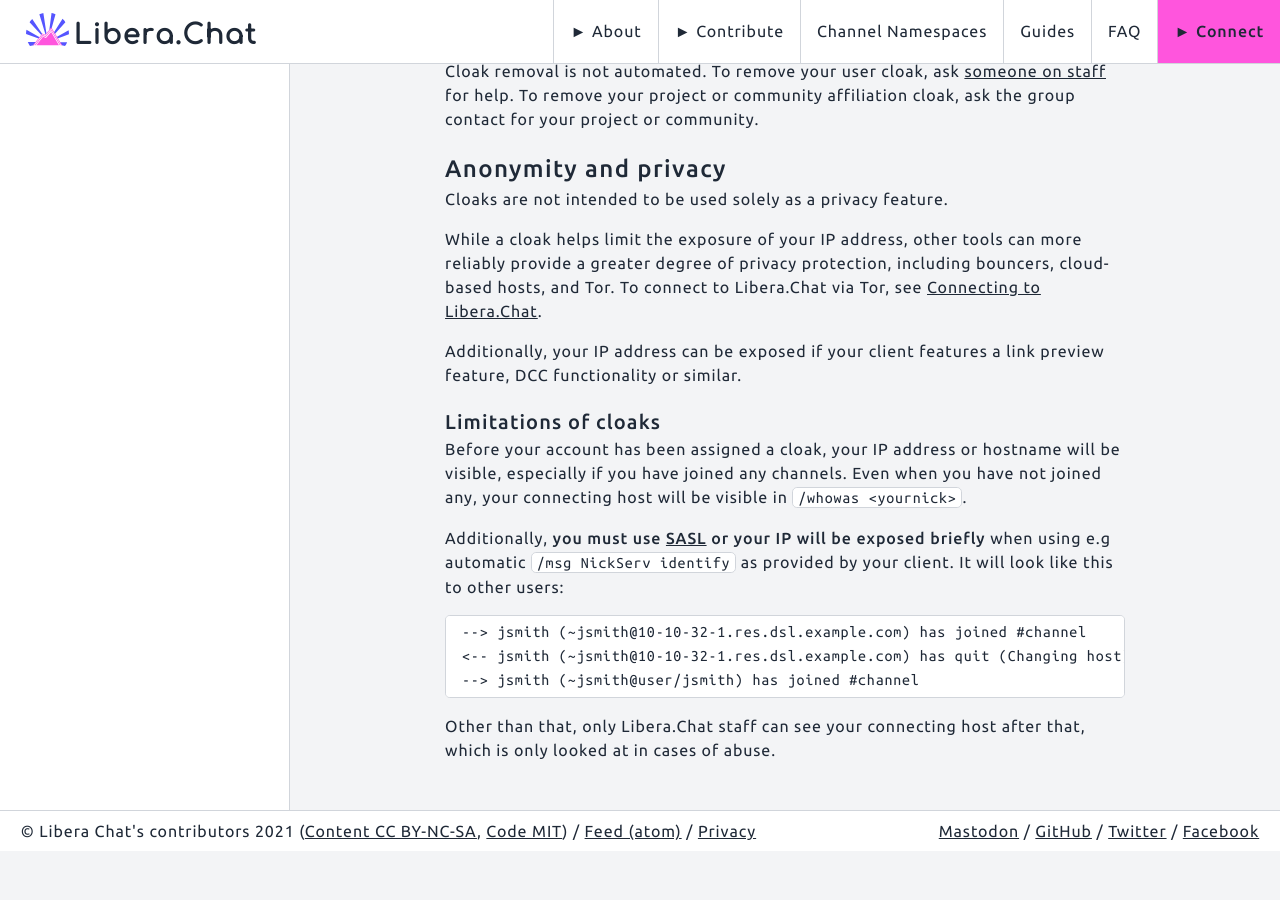
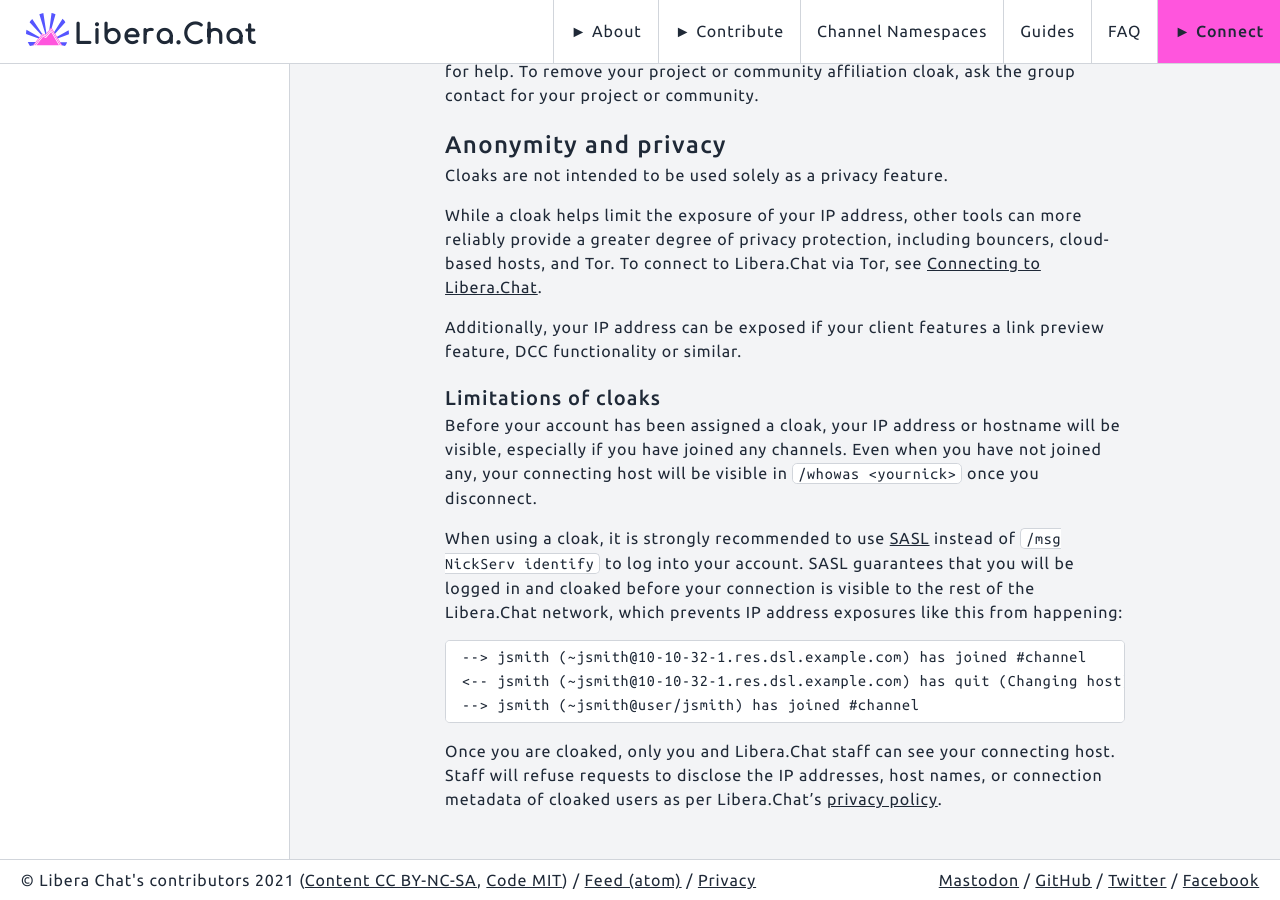
Before and after one commit to Libera-Chat/libera-chat.github.io, a Jekyll site: the page built from content/_guides/cloaks.md, in a window 1280 px wide and 900 px high, scrolled down 2358 px. Built offline with Jekyll 4.4.1, drawn with Linux system fonts in a browser that asks for light colours; before the commit the page ends 3209 px from its top, so only the background shows below that; some of the changed text lies outside the part shown.

Commit message:
Apply suggestions from code review
Co-authored-by: TheDaemoness <she@daemoness.dev>

````diff
--- a/content/_guides/cloaks.md
+++ b/content/_guides/cloaks.md
@@ -139,12 +139,13 @@
 Before your account has been assigned a cloak, your IP address or
 hostname will be visible, especially if you have joined any channels.
 Even when you have not joined any, your connecting host will be
-visible in `/whowas <yournick>`.
+visible in `/whowas <yournick>` once you disconnect.
 
-Additionally,
-**you must use [SASL](/guides/sasl) or your IP will be exposed briefly**
-when using e.g automatic `/msg NickServ identify` as provided by your client.
-It will look like this to other users:
+When using a cloak, it is strongly recommended to use [SASL](/guides/sasl)
+instead of `/msg NickServ identify` to log into your account.
+SASL guarantees that you will be logged in and cloaked before
+your connection is visible to the rest of the Libera.Chat network,
+which prevents IP address exposures like this from happening:
 
 ```irc
 --> jsmith (~jsmith@10-10-32-1.res.dsl.example.com) has joined #channel
@@ -152,5 +153,7 @@
 --> jsmith (~jsmith@user/jsmith) has joined #channel
 ```
 
-Other than that, only Libera.Chat staff can see your connecting host
-after that, which is only looked at in cases of abuse.
+Once you are cloaked, only you and Libera.Chat staff can see
+your connecting host. Staff will refuse requests to disclose the
+IP addresses, host names, or connection metadata of cloaked users
+as per Libera.Chat's [privacy policy](/privacy).
````
Also changed, not shown: other parts of content/_guides/cloaks.md (+2 -2 lines).
